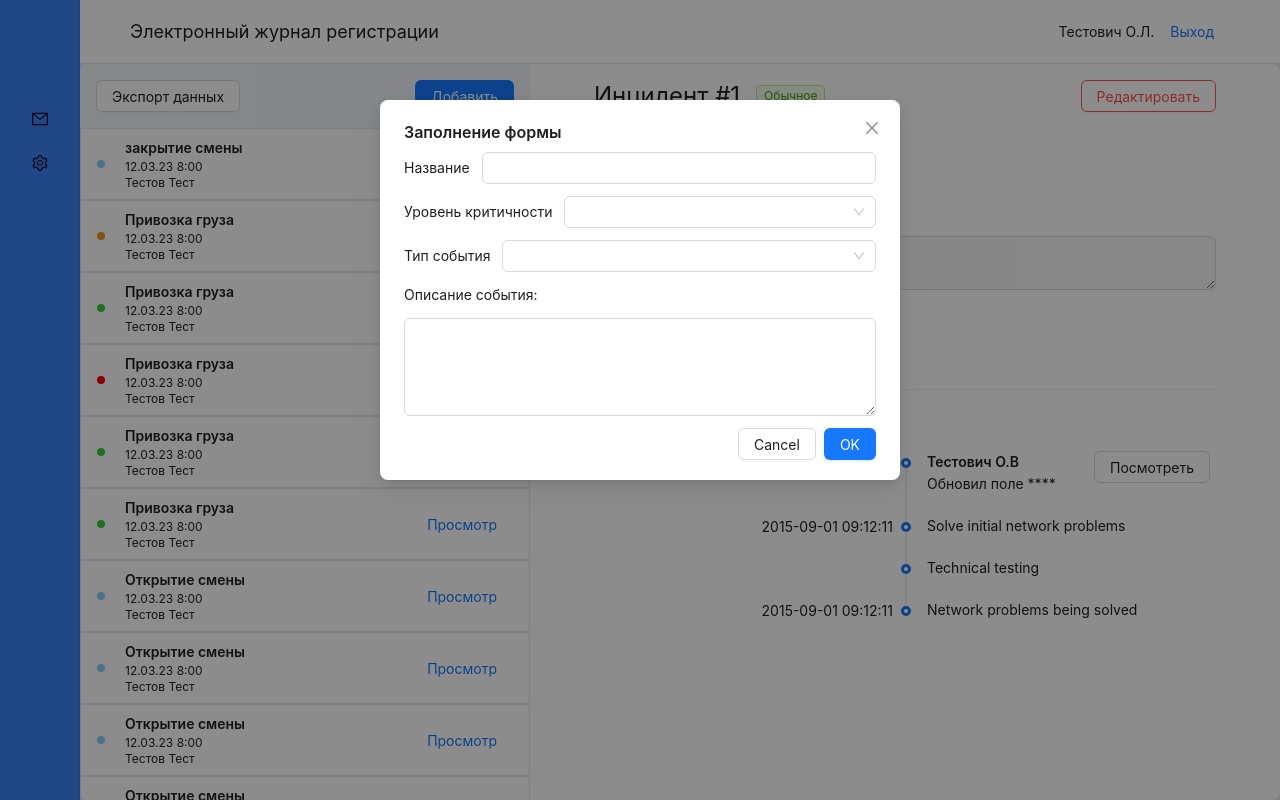
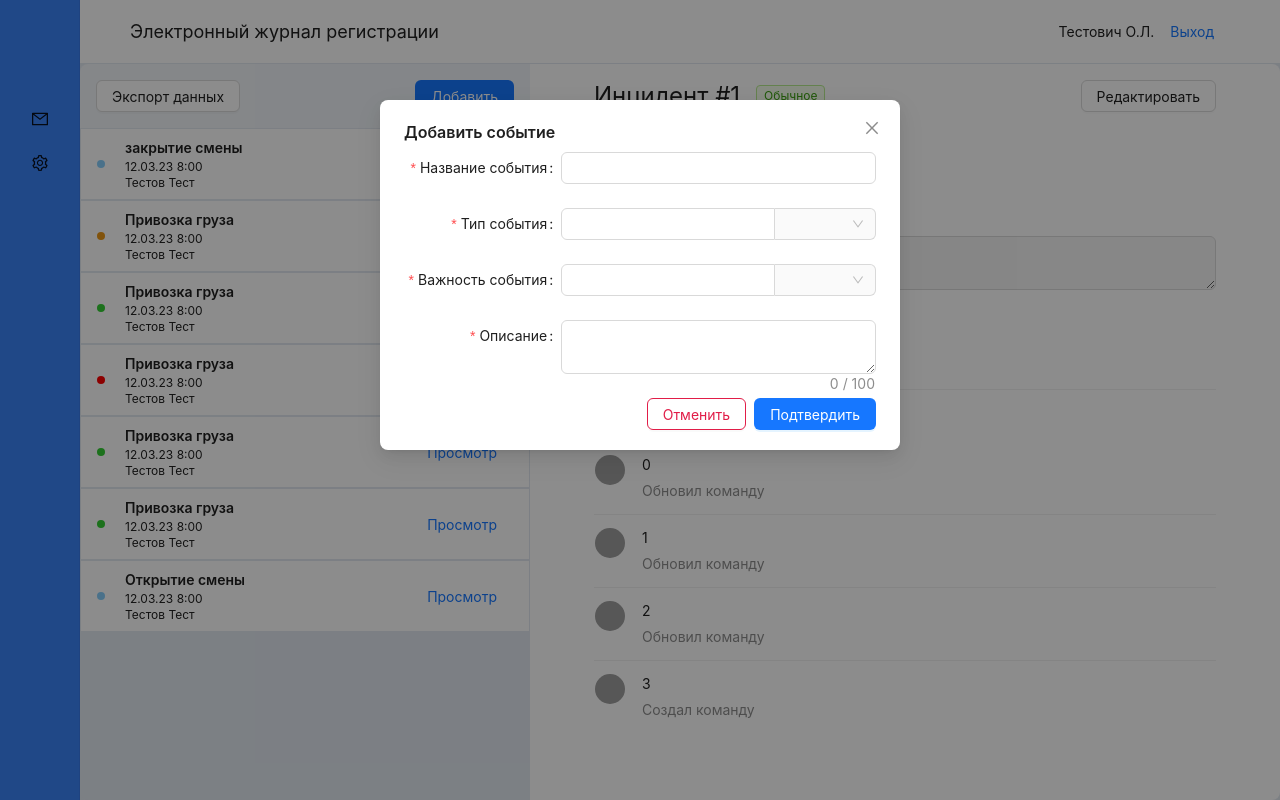
Before and after one commit to EDRO-Technologies/Digital-Challenge_Fazbear.JS, a Next.js app in the folder client-app/: page /events in a window 1280 px wide. Both pictures are taken after a click on the button "Добавить". Built offline with nearby package versions, Linux system fonts and the light colour scheme; grey boxes are pictures that could not be loaded.

Commit message:
fix new event form

```diff
--- a/client-app/src/app/events/page.tsx
+++ b/client-app/src/app/events/page.tsx
@@ -1,23 +1,12 @@
 "use client"; // If used in Pages Router, is no need to add "use client"
 
 import React, { useState } from "react";
-import {
-  App,
-  Avatar,
-  Button,
-  Divider,
-  List,
-  Select,
-  Tag,
-  Tooltip,
-  Input,
-  Modal,
-  Timeline,
-} from "antd";
+import { App, Avatar, Button, Divider, List, Select, Tag, Tooltip, Input, Modal } from "antd";
 import TextArea from "antd/es/input/TextArea";
 import EventRecord from "@/components/EventRecord/EventRecord";
-import cl from "./events.module.css";
+import cl from "./events.module.css"
 import BasicLayout from "@/components/BasicLayout";
+import NewEventForm from "@/components/modal/NewEventForm";
 
 const Labeled: React.FC<{ children: any; label: string }> = (props) => {
   return (
@@ -27,6 +16,7 @@ const Labeled: React.FC<{ children: any; label: string }> = (props) => {
     </div>
   );
 };
+
 
 const HistoryList: React.FC = () => {
   const data = [
@@ -65,101 +55,11 @@ const HistoryList: React.FC = () => {
   );
 };
 
-const VersionList: React.FC = () => {
-  const Item: React.FC = () => {
-    return (
-      <div className="flex flex-row justify-between items-start">
-        <div className="flex flex-col">
-          <div className="font-semibold">Тестович О.В</div>
-          <div>Обновил поле ****</div>
-        </div>
-        <Button>Посмотреть</Button>
-      </div>
-    );
-  };
-
-  return (
-    <Timeline
-      className="w-full"
-      mode="left"
-      items={[
-        {
-          label: <div>"2015-09-01"</div>,
-          children: <Item />,
-        },
-        {
-          label: "2015-09-01 09:12:11",
-          children: "Solve initial network problems",
-        },
-        {
-          children: "Technical testing",
-        },
-        {
-          label: "2015-09-01 09:12:11",
-          children: "Network problems being solved",
-        },
-      ]}
-    />
-  );
-};
-
-const ModalAddNewEvent: React.FC<{
-  open: boolean;
-  handleOk: () => void;
-  confirmLoading: boolean;
-  onCancel: () => void;
-}> = ({ open, handleOk, confirmLoading, onCancel }) => {
-  return (
-    <Modal
-      title="Заполнение формы"
-      open={open}
-      onOk={handleOk}
-      confirmLoading={confirmLoading}
-      onCancel={onCancel}
-    >
-      <div className="flex flex-col gap-3">
-        <div className="flex flex-row gap-3 items-center w-full">
-          <text>Название</text>
-          <Input />
-        </div>
-        <div className="flex flex-row gap-3 items-center w-full">
-          <text>Уровень критичности</text>
-
-          <Select
-            defaultValue=" "
-            className="flex-auto"
-            onChange={() => {}}
-            options={[
-              { value: "0", label: "Слабо" },
-              { value: "1", label: "Умеренно" },
-              { value: "2", label: "Сильно" },
-            ]}
-          />
-        </div>
-        <div className="flex flex-row gap-3 items-center">
-          <text>Тип события</text>
-          <Select
-            defaultValue=" "
-            className="flex-auto"
-            onChange={() => {}}
-            options={[
-              { value: "0", label: "начало смены" },
-              { value: "1", label: "закрытие смены" },
-              { value: "2", label: "другое" },
-            ]}
-          />
-        </div>
-        <text>Описание события:</text>
-        <TextArea rows={4} />
-      </div>
-    </Modal>
-  );
-};
-
 const Home: React.FC = () => {
   const { message } = App.useApp();
   const [open, setOpen] = useState(false);
   const [confirmLoading, setConfirmLoading] = useState(false);
+
 
   const showModal = () => {
     setOpen(true);
@@ -174,66 +74,64 @@ const Home: React.FC = () => {
   };
 
   const handleCancel = () => {
-    console.log("Clicked cancel button");
+    console.log('Clicked cancel button');
     setOpen(false);
   };
 
   const eventData = [
-    { label: "закрытие смены", type: 3, date: "12.03.23 8:00" },
-    { label: "Привозка груза", type: 1, date: "12.03.23 8:00" },
-    { label: "Привозка груза", type: 0, date: "12.03.23 8:00" },
-    { label: "Привозка груза", type: 2, date: "12.03.23 8:00" },
-    { label: "Привозка груза", type: 0, date: "12.03.23 8:00" },
-    { label: "Привозка груза", type: 0, date: "12.03.23 8:00" },
-    { label: "Открытие смены", type: 3, date: "12.03.23 8:00" },
-    { label: "Открытие смены", type: 3, date: "12.03.23 8:00" },
-    { label: "Открытие смены", type: 3, date: "12.03.23 8:00" },
-    { label: "Открытие смены", type: 3, date: "12.03.23 8:00" },
-    { label: "Открытие смены", type: 3, date: "12.03.23 8:00" },
-    { label: "Открытие смены", type: 3, date: "12.03.23 8:00" },
-    { label: "Открытие смены", type: 3, date: "12.03.23 8:00" },
-    { label: "Открытие смены", type: 3, date: "12.03.23 8:00" },
-    { label: "Открытие смены", type: 3, date: "12.03.23 8:00" },
-  ];
+    {label: 'закрытие смены', type: 3, date: "12.03.23 8:00"},
+    {label: 'Привозка груза', type: 1, date: "12.03.23 8:00"},
+    {label: 'Привозка груза', type: 0, date: "12.03.23 8:00"},
+    {label: 'Привозка груза', type: 2, date: "12.03.23 8:00"},
+    {label: 'Привозка груза', type: 0, date: "12.03.23 8:00"},
+    {label: 'Привозка груза', type: 0, date: "12.03.23 8:00"},
+    {label: 'Открытие смены', type: 3, date: "12.03.23 8:00"},
+  ]
 
   return (
     <BasicLayout>
-      <ModalAddNewEvent
+    <div className="overflow-auto flex flex-row h-full w-full bg-slate-200 rounded-lg">
+      <Modal
+        open={open}
+        title="Добавить событие"
         confirmLoading={confirmLoading}
-        handleOk={handleOk}
+        onOk={handleOk}
         onCancel={handleCancel}
-        open={open}
-      />
-      <div className="overflow-auto flex flex-row h-full w-full bg-slate-200 rounded-lg">
+        footer ={[
+          <Button key="back" onClick={handleCancel} className="border-rose-600 text-rose-600 hover:bg-rose-600">
+            Отменить
+          </Button>,
+          <Button key="submit" onClick={handleCancel} type="primary">
+            Подтвердить
+          </Button>,
+        ]}
+      >
+        <NewEventForm />
+      </Modal>
       <div className="flex flex-col max-w-[450px] w-full">
         <div className="px-4 py-4 bg-slate-100 justify-between flex flex-row">
           <Button>Экспорт данных</Button>
-            <Button onClick={showModal} type="primary">
-              Добавить
-            </Button>
+          <Button onClick={showModal} type="primary">Добавить</Button>
         </div>
 
-          <div
-            className={`flex flex-col overflow-y-scroll ${cl.hideScrollBar}`}
-          >
-            {eventData.map((data) => (
+        <div className={`flex flex-col overflow-y-scroll ${cl.hideScrollBar}`}>
+          {eventData.map((data) =>
             <EventRecord
               key={data.date}
               label={data.label}
               type={data.type}
               date={data.date}
-              ></EventRecord>
-            ))}
+            ></EventRecord>)}
         </div>
       </div>
 
-        <div className="bg-white w-full h-0 min-h-full px-16 py-4">
+      <div className="bg-white w-full h-full px-16 py-4">
         <div className="flex flex-row justify-between mb-8">
           <div className="flex flex-row justify-center items-center gap-4">
             <h1 className="text-2xl">Инцидент #1</h1>
             <Tag color={"green"}>Обычное</Tag>
           </div>
-            <Button danger>Редактировать</Button>
+          <Button>Редактировать</Button>
         </div>
         <div className="flex flex-col gap-4">
           <Labeled label="Тип:">
@@ -274,8 +172,8 @@ const Home: React.FC = () => {
         </div>
         <Divider />
         <h2 className="text-xl">История изменений</h2>
-          <div className="overflow-y-auto h-64 py-4 px-4 w-auto  flex flex-col justify-start items-start">
-            <VersionList/>
+        <div className="overflow-auto">
+          <HistoryList />
         </div>
       </div>
     </div>
--- /dev/null
+++ b/client-app/src/components/modal/NewEventForm.tsx
@@ -0,0 +1,98 @@
+import React, { useState } from 'react';
+import type { CascaderProps } from 'antd';
+import {
+  Form,
+  Input,
+  Select,
+} from 'antd';
+
+const { Option } = Select;
+
+const formItemLayout = {
+  labelCol: {
+    xs: { span: 24 },
+    sm: { span: 8 },
+  },
+  wrapperCol: {
+    xs: { span: 24 },
+    sm: { span: 16 },
+  },
+};
+
+const NewEventForm: React.FC = () => {
+  const [form] = Form.useForm();
+
+  const onFinish = (values: any) => {
+    console.log('Received values of form: ', values);
+  };
+
+  const eventTypeSelector = (
+    <Form.Item name="suffix" noStyle>
+      <Select style={{ width: 100 }}>
+        <Option value="type1">Смена</Option>
+        <Option value="type2">Инцидент</Option>
+        <Option value="type3">Другое</Option>
+      </Select>
+    </Form.Item>
+  );
+
+  const eventRiskSelector = (
+    <Form.Item name="suffix" noStyle>
+      <Select style={{ width: 100 }}>
+        <Option value="risk1">Слабо</Option>
+        <Option value="risk2">Умеренно</Option>
+        <Option value="risk3">Сильно</Option>
+      </Select>
+    </Form.Item>
+  );
+
+  return (
+    <Form
+      {...formItemLayout}
+      form={form}
+      name="register"
+      onFinish={onFinish}
+      style={{ maxWidth: 600 }}
+      scrollToFirstError
+    >
+      <Form.Item
+        name="title"
+        label="Название события"
+        rules={[
+          {
+            required: true,
+            message: 'Введите название события',
+          },
+        ]}
+      >
+        <Input />
+      </Form.Item>
+
+      <Form.Item
+        name="event-type"
+        label="Тип события"
+        rules={[{ required: true, message: 'Укажите тип события' }]}
+      >
+        <Input addonAfter={eventTypeSelector} style={{ width: '100%' }} />
+      </Form.Item>
+
+      <Form.Item
+        name="event-risk"
+        label="Важность события"
+        rules={[{ required: true, message: 'Please input donation amount!' }]}
+      >
+        <Input addonAfter={eventRiskSelector} style={{ width: '100%' }} />
+      </Form.Item>
+
+      <Form.Item
+        name="event-description"
+        label="Описание"
+        rules={[{ required: true, message: 'Please input Intro' }]}
+      >
+        <Input.TextArea showCount maxLength={100} />
+      </Form.Item>
+    </Form>
+  );
+};
+
+export default NewEventForm;
```
Lines whose indentation alone changed are shown as unchanged.
